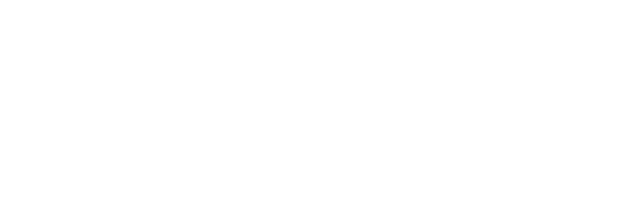
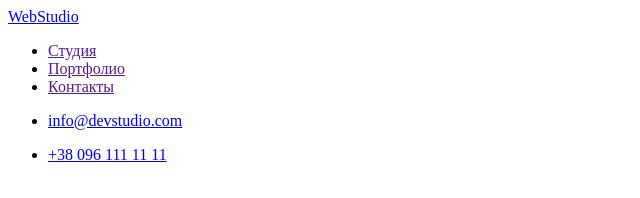
Before and after one commit to Ilona2802/goit-markup-hw-01., a plain HTML site: page index.html in a window 1280 px wide. Shown: the whole page, without its empty margins (0-640 px from the left). Drawn offline with Linux system fonts and the light colour scheme.

Commit message:
Update index.html

```diff
--- a/index.html
+++ b/index.html
@@ -6,9 +6,27 @@
     <meta name="viewport" content="width=device-width, initial-scale=1.0">
     <title>Document</title>
 </head>
+<!--Верхняя линия-->
 <body>
     <header>
-
+        <nav>
+            <a href="./index.html"><span>Web</span>Studio</a>
+            <ul>
+                <li><a href="">Студия</a></li>
+                <li><a href="">Портфолио</a></li>
+                <li><a href="">Контакты</a></li>
+            </ul>
+        </nav>
+        <ul>
+            <li>
+                <a href="mailto:info@devstudio.com">info@devstudio.com</a>
+            </li>
+        </ul>
+        <ul>
+            <li>
+                <a href="tel:+380961111111">+38 096 111 11 11</a>
+            </li>
+        </ul>
     </header>
     <main>
 
```
